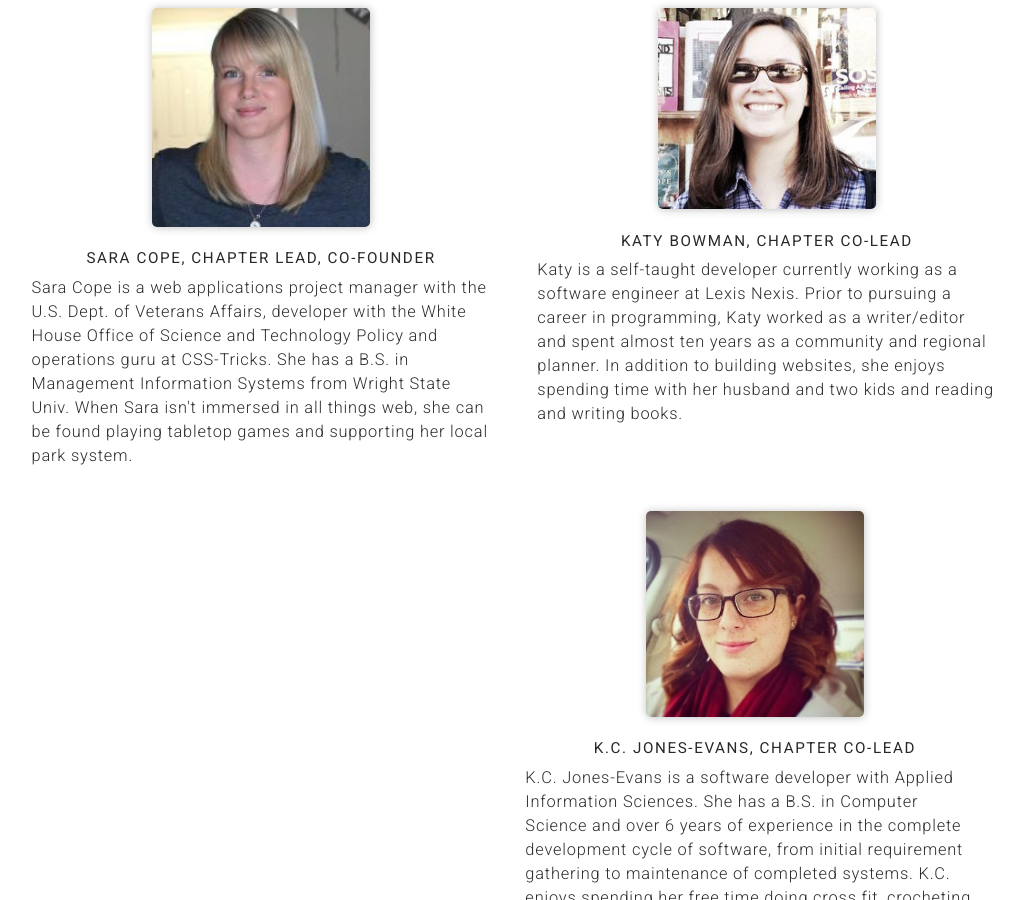
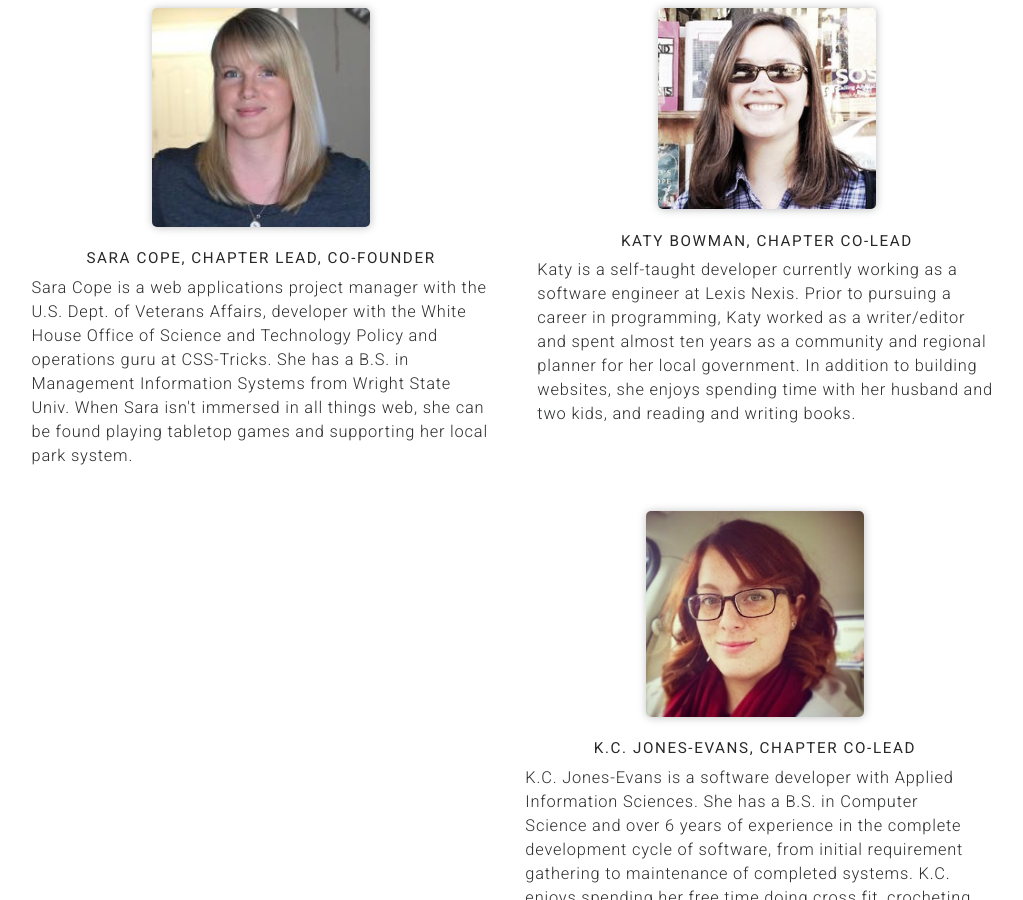
Before and after one commit to dytcodetogether/gdidayton, a Jekyll site: the page built from about.html, in a window 1280 px wide and 900 px high, scrolled down 1236 px. Shown: the whole window, without its empty margins (126-1149 px from the left). Built offline with Jekyll 4.4.1, drawn with Linux system fonts in a browser that asks for light colours; nearby versions of some CDN libraries.

Commit message:
edited katy's bio
 to hopefully move my bio over to the left

```diff
--- a/about.html
+++ b/about.html
@@ -50,14 +50,16 @@
       <div class="profile-left">
           <img alt="SaraCope" src="{{ site.baseurl }}/img/people/saracope.jpg" />
           <h3>Sara Cope, Chapter Lead, Co-founder</h3>
-          <p>Sara Cope is a web applications project manager with the U.S. Dept. of Veterans Affairs, developer with the White House Office of Science and Technology Policy and operations guru at CSS-Tricks. She has a B.S. in Management Information Systems from Wright State Univ. When Sara isn't immersed in all things web, she can be found playing tabletop games and supporting her local park system.</p>
+          <p>
+              Sara Cope is a web applications project manager with the U.S. Dept. of Veterans Affairs, developer with the White House Office of Science and Technology Policy and operations guru at CSS-Tricks. She has a B.S. in Management Information Systems from Wright State Univ. When Sara isn't immersed in all things web, she can be found playing tabletop games and supporting her local park system.
+          </p>
       </div>
 
       <div class="profile-right">
         <img alt="KatyBowman" src="{{site.baseurl}}/img/people/katybowman.jpg" />
         <h3>Katy Bowman, Chapter Co-Lead</h3>
         <p>
-        Katy is a self-taught developer currently working as a software engineer at Lexis Nexis. Prior to pursuing a career in programming, Katy worked as a writer/editor and spent almost ten years as a community and regional planner. In addition to building websites, she enjoys spending time with her husband and two kids and reading and writing books.
+        Katy is a self-taught developer currently working as a software engineer at Lexis Nexis. Prior to pursuing a career in programming, Katy worked as a writer/editor and spent almost ten years as a community and regional planner for her local government. In addition to building websites, she enjoys spending time with her husband and two kids, and reading and writing books.
         </p>
 
         </p>
```
